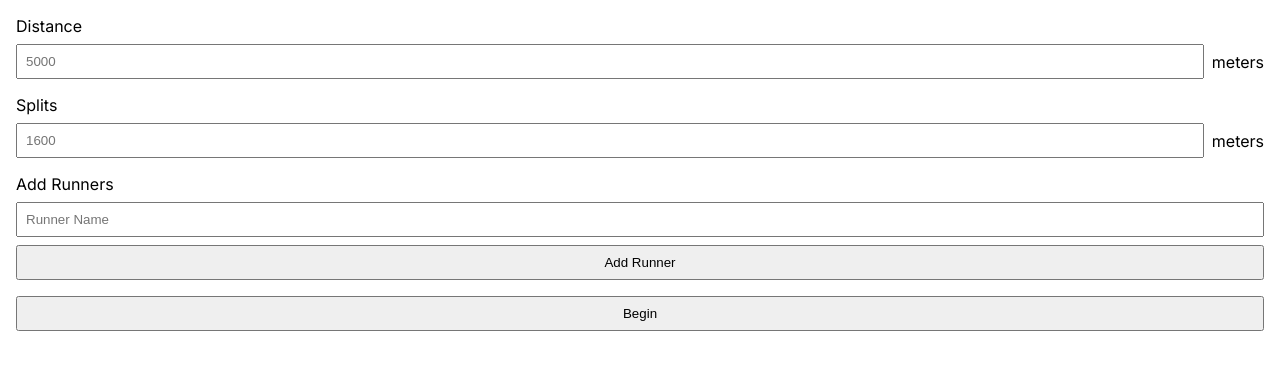
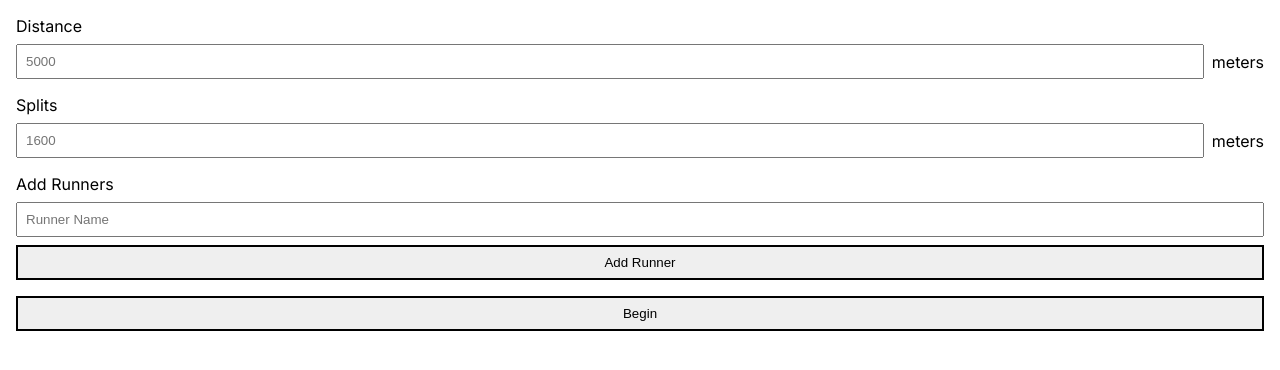
Before and after one commit to webdevtrev/running-tools, a Next.js app: page /tools/race-stopwatch in a window 1280 px wide. Shown: the top 370 px of the page. Built offline with nearby package versions, Linux system fonts and the light colour scheme.

Commit message:
Some native iOS bug fixes

```diff
--- a/src/Components/Button/styles.module.css
+++ b/src/Components/Button/styles.module.css
@@ -1,4 +1,6 @@
 .button {
   padding: 0.5rem;
   color: black;
+  border-radius: 0;
+  border: 2px solid black;
 }
```
